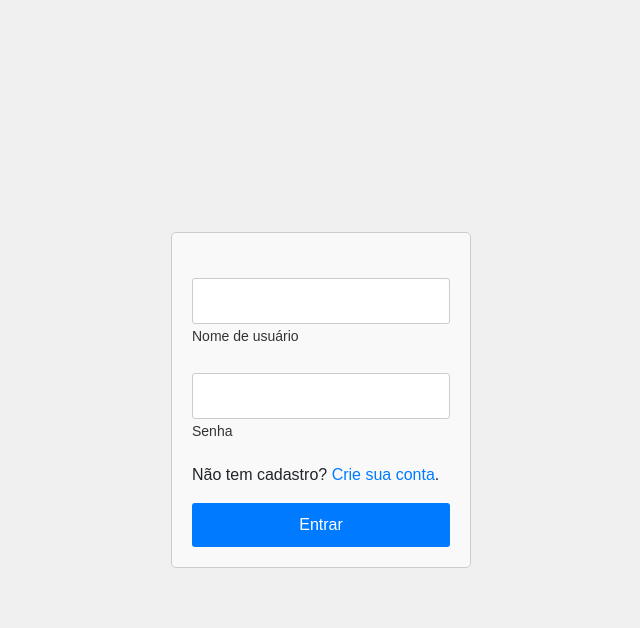
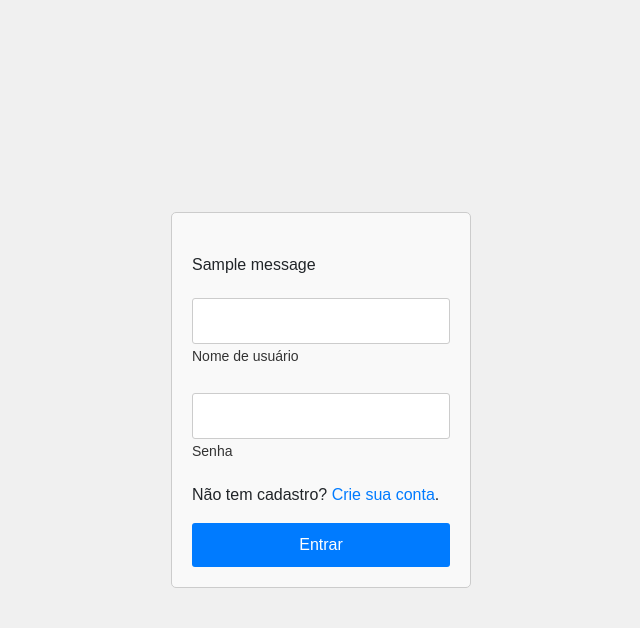
Before and after one commit to majupeixoto/Space4Events, a Django app: page /login/ in a window 1280 px wide. Shown: the part 87-715 px from the top of the page, without its empty margins (319-959 px from the left). Run offline with Django 5.2, Linux system fonts and the light colour scheme; tables that the repository leaves empty hold one stand-in row (values such as "Sample post"); one stand-in notice (Sample message) is shown; parts of the project's set-up code (start-up, migrations or seed data) failed here and were passed over.

Commit message:
updates no login

```diff
--- a/Projeto/apps/templates/apps/login.html
+++ b/Projeto/apps/templates/apps/login.html
@@ -71,6 +71,14 @@
         <input type="hidden" name="next" value="{{ next }}">
         <h2>{{ title }}</h2>
 
+        {% if messages %}
+            <div class="error-message">
+                {% for message in messages %}
+                    <p>{{ message }}</p>
+                {% endfor %}
+            </div>
+        {% endif %}
+
         <div class="box-user">
             <input type="text" name="username" required>
             <label>Nome de usuário</label>
--- a/Projeto/apps/views.py
+++ b/Projeto/apps/views.py
@@ -1,6 +1,7 @@
 from django.shortcuts import render, redirect, get_object_or_404
 from .models import *
 from django.http import HttpResponse, HttpResponseRedirect, JsonResponse
+from django.contrib import messages
 from django.contrib.auth import authenticate, login, logout
 from django.contrib.auth.decorators import login_required
 from django.contrib.auth.models import User, AnonymousUser
@@ -156,7 +157,8 @@ def login_view(request):
             login(request, user)
             return redirect(next_url or 'home')
         else:
-            return render(request, 'apps/login.html', {"erro": "Usuário não encontrado"})
+            messages.error(request, "Usuário ou senha incorretos. Por favor, tente novamente.")
+            return redirect('login')
     return render(request, 'apps/login.html', {'next': next_url})
 
 def logout(request):
```
Also changed, not shown: Projeto/db.sqlite3.
